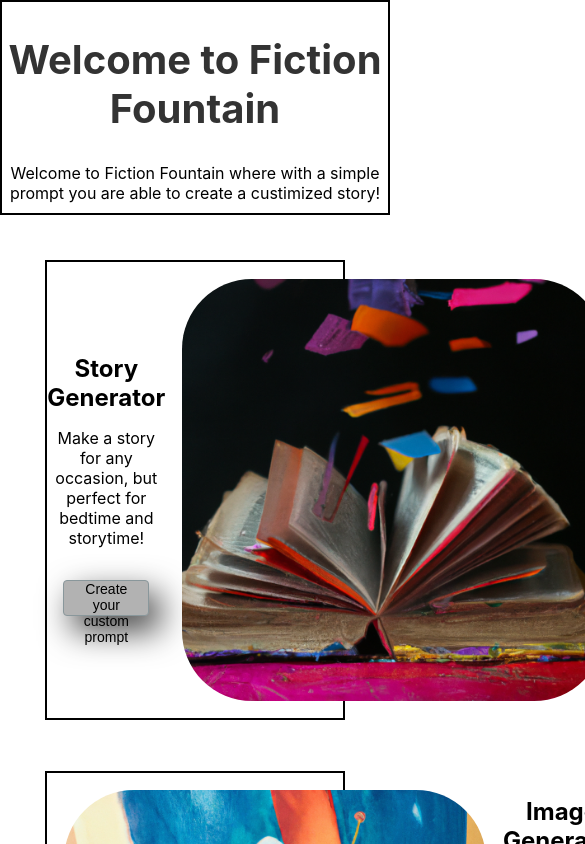
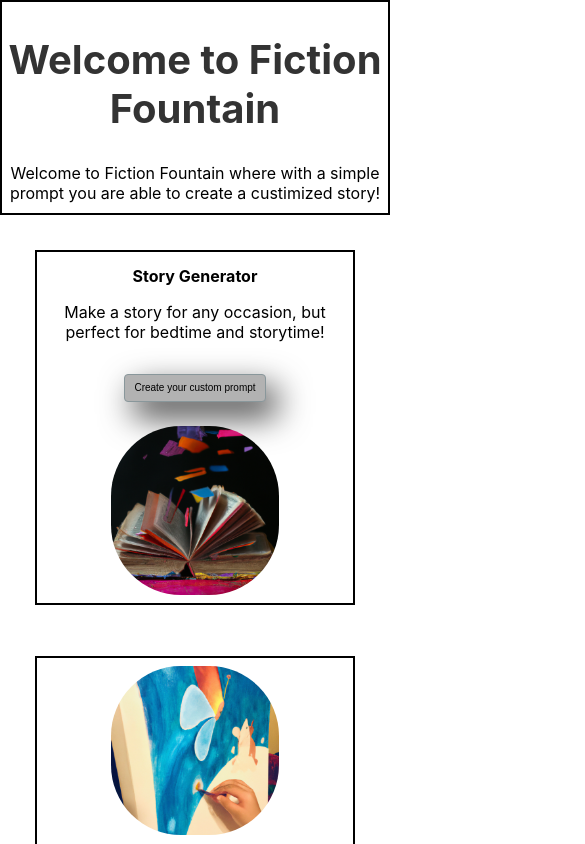
Before and after one commit to rpoole444/fiction-fountain, a React (Create React App) app: page / in a window 390 px wide. Shown: the top 844 px of the page, 585 px wide, since content can reach past the window. Built offline with nearby package versions, Linux system fonts and the light colour scheme.

Commit message:
Make my app views responsive to iphone and medium screens

```diff
--- a/src/components/CustomPrompts/CustomPrompts.css
+++ b/src/components/CustomPrompts/CustomPrompts.css
@@ -44,3 +44,41 @@
   border: 1px solid rgb(93, 108, 116);
   box-shadow: rgb(0 0 0 / 30%) 0px 4px 4px, rgb(231 238 236) 0px 0px 0px 3px;
 }
+
+/* Medium devices (tablets) */
+@media (max-width: 992px) {
+  .CustomPrompts h1 {
+    font-size: 1.5rem;
+  }
+
+  .CustomPrompts input {
+    font-size: 0.9rem;
+  }
+
+  .CustomPrompts button {
+    font-size: 12px;
+    height: 32px;
+    padding: 0.4rem 0.8rem;
+  }
+}
+
+/* iPhone devices */
+@media (max-width: 480px) {
+  .CustomPrompts {
+    padding: 10px;
+  }
+
+  .CustomPrompts h1 {
+    font-size: 1.2rem;
+  }
+
+  .CustomPrompts input {
+    font-size: 0.8rem;
+  }
+
+  .CustomPrompts button {
+    font-size: 10px;
+    height: 28px;
+    padding: 0.3rem 0.6rem;
+  }
+}
--- a/src/components/HomePage/HomePage.css
+++ b/src/components/HomePage/HomePage.css
@@ -81,6 +81,98 @@
 .story-generator-container img,
 .image-generator-container img {
   margin: 2vh;
-  height: 50vh;
+  height: 40vh;
+  max-width: 100%;
+  width: auto;
   border-radius: 70px;
+  object-fit: cover;
 }
+
+/* Medium devices (tablets) */
+@media (max-width: 992px) {
+  .HomePage h1 {
+    font-size: 1.5rem;
+  }
+
+  .HomePage h2 {
+    font-size: 1.2rem;
+  }
+
+  .HomePage button {
+    font-size: 12px;
+    height: 32px;
+    padding: 0.4rem 0.8rem;
+  }
+
+  .story-generator-container img,
+  .image-generator-container img {
+    height: 25vh;
+    margin: 1vh;
+  }
+}
+
+@media (max-width: 620px) {
+  .story-generator-container img,
+  .image-generator-container img {
+    height: 20vh;
+    margin: 1vh;
+  }
+  .HomePage h1 {
+    font-size: 1.1rem;
+  }
+
+  .HomePage h2 {
+    font-size: 0.9rem;
+  }
+
+  .HomePage li {
+    font-size: 0.8rem;
+  }
+
+  .HomePage button {
+    font-size: 9px;
+    height: 26px;
+    padding: 0.2rem 0.4rem;
+  }
+
+  .HomePage {
+    padding: 10px;
+  }
+}
+
+/* iPhone devices */
+@media (max-width: 480px) {
+  .HomePage {
+    padding: 10px;
+  }
+
+  .HomePage h1 {
+    font-size: 1.2rem;
+  }
+
+  .HomePage h2 {
+    font-size: 1rem;
+  }
+
+  .HomePage li {
+    font-size: 0.9rem;
+  }
+
+  .HomePage button {
+    font-size: 10px;
+    height: 28px;
+    padding: 0.3rem 0.6rem;
+  }
+
+  .story-generator-container,
+  .image-generator-container {
+    flex-direction: column;
+    text-align: center;
+  }
+
+  .story-generator-container img,
+  .image-generator-container img {
+    height: 20vh;
+    margin: 1vh;
+  }
+}
--- a/src/components/ImagePrompts/ImagePrompts.css
+++ b/src/components/ImagePrompts/ImagePrompts.css
@@ -1,4 +1,4 @@
-.CustomPImagerompts {
+.CustomImagerompts {
   text-align: center;
   padding: 20px;
 }
@@ -44,3 +44,56 @@
   border: 1px solid rgb(93, 108, 116);
   box-shadow: rgb(0 0 0 / 30%) 0px 4px 4px, rgb(231 238 236) 0px 0px 0px 3px;
 }
+/* Medium devices (tablets) */
+@media (max-width: 992px) {
+  .CustomImagePrompts h1 {
+    font-size: 1.5rem;
+  }
+
+  .CustomImagePrompts input {
+    font-size: 0.9rem;
+    padding: 0.4rem;
+  }
+
+  .CustomImagePrompts button {
+    font-size: 12px;
+    height: 32px;
+    padding: 0.4rem 0.8rem;
+  }
+}
+
+/* Small devices (phones) */
+@media (max-width: 768px) {
+  .CustomImagePrompts h1 {
+    font-size: 1.2rem;
+  }
+
+  .CustomImagePrompts input {
+    font-size: 0.8rem;
+    padding: 0.3rem;
+  }
+
+  .CustomImagePrompts button {
+    font-size: 10px;
+    height: 28px;
+    padding: 0.3rem 0.6rem;
+  }
+}
+
+/* iPhone devices */
+@media (max-width: 480px) {
+  .CustomImagePrompts h1 {
+    font-size: 1rem;
+  }
+
+  .CustomImagePrompts input {
+    font-size: 0.7rem;
+    padding: 0.2rem;
+  }
+
+  .CustomImagePrompts button {
+    font-size: 9px;
+    height: 24px;
+    padding: 0.2rem 0.4rem;
+  }
+}
```
